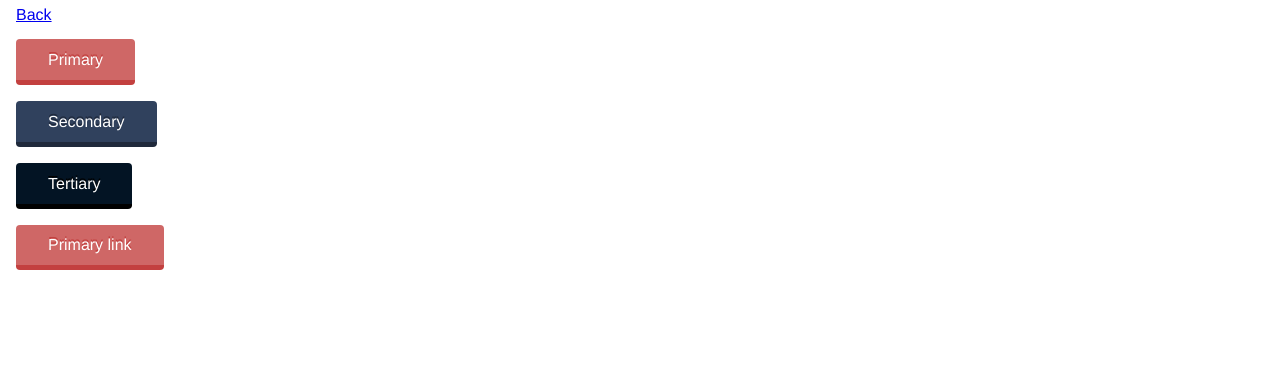
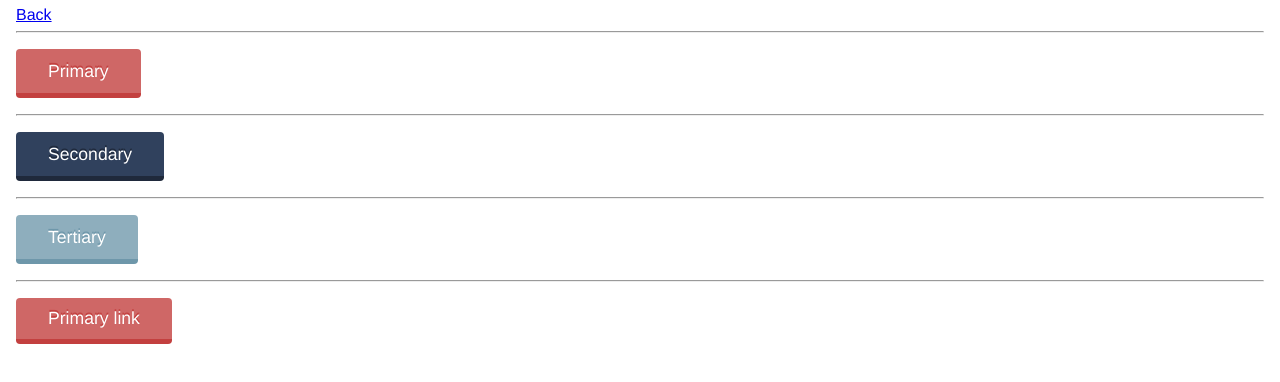
Before and after one commit to webdigga/components, a plain HTML site: page library/buttons/index.html in a window 1280 px wide. Shown: the part 48-430 px from the top of the page. Drawn offline with Linux system fonts and the light colour scheme.

Commit message:
Added colour changes, hr tag, new font sizes

```diff
--- a/library/buttons/index.html
+++ b/library/buttons/index.html
@@ -10,17 +10,25 @@
 
 	<a href="/">Back</a>
 
+	<hr>
+
 	<div class="component">
 		<button class="button button__primary">Primary</button>
 	</div>
+
+	<hr>
 
 	<div class="component">
 		<button class="button button__secondary">Secondary</button>
 	</div>
 
+	<hr>
+
 	<div class="component">
 		<button class="button button__tertiary">Tertiary</button>
 	</div>
+
+	<hr>
 
 	<div class="component">
 		<a href="#" class="button button__primary">Primary link</a>
--- a/library/buttons/styles.scss
+++ b/library/buttons/styles.scss
@@ -43,12 +43,12 @@
 	}
 }
 .button__tertiary {
-	background-color: $colourThree;
+	background-color: $colourFour;
 	border-bottom-width: 5px;
 	border-bottom-style: solid;
-	border-bottom-color: darken($colourThree, 10%);
-	text-shadow: 0px -2px darken($colourThree, 10%);
+	border-bottom-color: darken($colourFour, 10%);
+	text-shadow: 0px -2px darken($colourFour, 10%);
 	&:hover {
-		background-color: darken($colourThree, 5%);
+		background-color: darken($colourFour, 5%);
 	}
 }
--- a/library/colours/styles.scss
+++ b/library/colours/styles.scss
@@ -1,4 +1,11 @@
-$colourOne: #cf6766;
-$colourTwo: #30415d;
-$colourThree: #031424;
-$colourFour: #8eaebd;
+// Brand colours
+$colourOne: #cf6766; // Crimson sky (red)
+$colourTwo: #30415d; // Indigo (blue)
+$colourThree: #031424; // Ultramarine (dark blue)
+$colourFour: #8eaebd; // Light blue (light blue)
+
+// Non-brand specific colours
+$black: #000000;
+$white: #ffffff;
+$grey: #cccccc;
+$red: #d00202;
--- a/library/component/styles.scss
+++ b/library/component/styles.scss
@@ -52,3 +52,14 @@ body {
 .main__footer {
     background: $colourFour;
 }
+
+// Component specific styles for the font sizes
+.font-large {
+    font-size: $font-large;
+}
+.font-small {
+    font-size: $font-small;
+}
+.font-smaller {
+    font-size: $font-smaller;
+}
--- a/library/fonts/styles.scss
+++ b/library/fonts/styles.scss
@@ -3,6 +3,6 @@
 $font-family-secondary: Helvetica, Arial, sans-serif;
 
 // Font sizes
-$font-large: 1rem;
-$font-medium: 0.9rem;
-$font-small: 0.8rem;
+$font-large: 1.1rem;
+$font-small: 0.9rem;
+$font-smaller: 0.8rem;
```
Also changed, not shown: library/colours/index.html (+8 -0 lines), library/gallery/index.html (+2 -0 lines), library/layout/index.html (+2 -0 lines), library/typography/index.html (+26 -0 lines), library/styles.css.
